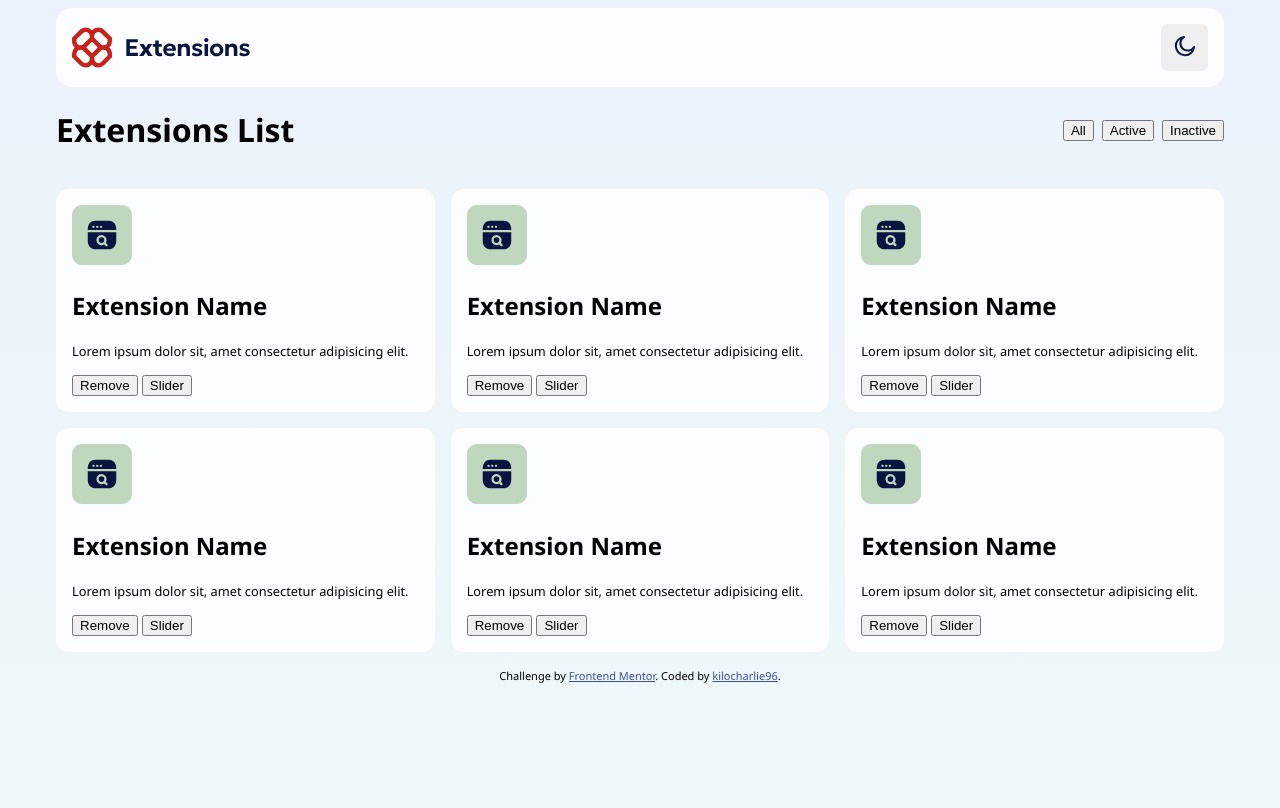
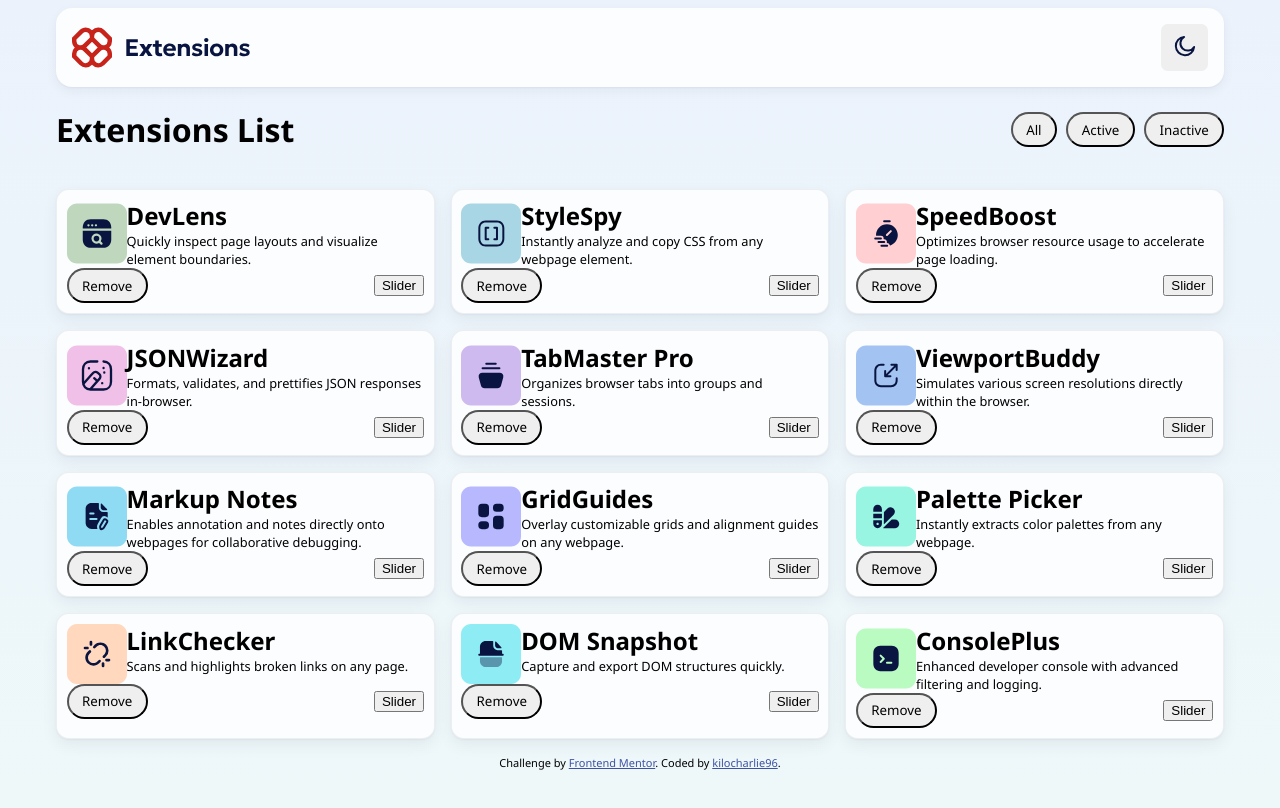
Before and after one commit to kilocharlie96/browser-extensions-manager-ui, a plain HTML site: page index.html in a window 1280 px wide. Drawn offline with Linux system fonts and the light colour scheme.

Commit message:
-Fetch data from json -Refactor CSS -Refactor HTML

```diff
--- a/index.html
+++ b/index.html
@@ -17,12 +17,14 @@
 
   <title>Frontend Mentor | Browser extensions manager UI</title>
 
+  <script src="js/fetchJson.js" defer></script>
+
 </head>
 
 <body>
 
   <div class="app">
-    <header>
+    <header class="flex-space-between">
       <img src="/assets/images/logo.svg" alt="logo">
       <button class="theme-toggle">
         <img src="/assets/images/icon-moon.svg" alt="icon-moon">
@@ -30,69 +32,16 @@
     </header>
 
     <main>
-      <div class="extensions-top-bar">
+      <div class="extensions-top-bar flex-space-between">
         <h1>Extensions List</h1>
         <ul class="extensions-filter-buttons">
-          <li><button>All</button></li>
-          <li><button>Active</button></li>
-          <li><button>Inactive</button></li>
+          <li><button class="basic-button">All</button></li>
+          <li><button class="basic-button">Active</button></li>
+          <li><button class="basic-button">Inactive</button></li>
         </ul>
       </div>
 
       <ul class="extensions-list">
-        <li class="extensions-list-item">
-          <img src="/assets/images/logo-devlens.svg" alt="devlens">
-          <h2>Extension Name</h2>
-          <p>Lorem ipsum dolor sit, amet consectetur adipisicing elit.</p>
-
-          <button>Remove</button>
-          <button>Slider</button>
-        </li>
-
-        <li class="extensions-list-item">
-          <img src="/assets/images/logo-devlens.svg" alt="devlens">
-          <h2>Extension Name</h2>
-          <p>Lorem ipsum dolor sit, amet consectetur adipisicing elit.</p>
-
-          <button>Remove</button>
-          <button>Slider</button>
-        </li>
-
-        <li class="extensions-list-item">
-          <img src="/assets/images/logo-devlens.svg" alt="devlens">
-          <h2>Extension Name</h2>
-          <p>Lorem ipsum dolor sit, amet consectetur adipisicing elit.</p>
-
-          <button>Remove</button>
-          <button>Slider</button>
-        </li>
-
-        <li class="extensions-list-item">
-          <img src="/assets/images/logo-devlens.svg" alt="devlens">
-          <h2>Extension Name</h2>
-          <p>Lorem ipsum dolor sit, amet consectetur adipisicing elit.</p>
-
-          <button>Remove</button>
-          <button>Slider</button>
-        </li>
-
-        <li class="extensions-list-item">
-          <img src="/assets/images/logo-devlens.svg" alt="devlens">
-          <h2>Extension Name</h2>
-          <p>Lorem ipsum dolor sit, amet consectetur adipisicing elit.</p>
-
-          <button>Remove</button>
-          <button>Slider</button>
-        </li>
-
-        <li class="extensions-list-item">
-          <img src="/assets/images/logo-devlens.svg" alt="devlens">
-          <h2>Extension Name</h2>
-          <p>Lorem ipsum dolor sit, amet consectetur adipisicing elit.</p>
-
-          <button>Remove</button>
-          <button>Slider</button>
-        </li>
       </ul>
 
     </main>
--- /dev/null
+++ b/js/fetchJson.js
@@ -0,0 +1,36 @@
+fetch("./data.json")
+  .then((response) => response.json())
+  .then((extensions) => {
+    const extensionsList = document.querySelector(".extensions-list");
+
+    for (const extension of extensions) {
+      const newExtensionCard = document.createElement("li"),
+        extensionLogo = extension.logo,
+        extensionName = extension.name,
+        extensionDesc = extension.description,
+        isActive = extension.isActive;
+
+      newExtensionCard.classList.add("extensions-list-item");
+
+      newExtensionCard.innerHTML = `
+      <section class="card-content">
+        <img src="${extensionLogo}" alt="logo">
+        <div class="extension-info">
+          <h2>${extensionName}</h2>
+          <p>${extensionDesc}</p>
+        </div>
+      </section>
+
+      <section class="flex-space-between">
+        <button class="basic-button">
+          Remove
+        </button>
+        <button>
+          Slider
+        </button>
+      </section>
+`;
+
+      extensionsList.appendChild(newExtensionCard);
+    }
+  });
--- a/style.css
+++ b/style.css
@@ -19,9 +19,26 @@ ol {
   padding: 0;
 }
 
+button,
+a {
+  cursor: pointer;
+}
+
+.flex-space-between {
+  display: flex;
+  justify-content: space-between;
+  align-items: center;
+}
+
 .app {
   max-width: 1168px;
   margin-inline: auto;
+}
+
+.basic-button {
+  font-family: "Noto Sans", sans-serif;
+  padding: 0.5em 1em;
+  border-radius: 2em;
 }
 
 /* HEADER */
@@ -34,6 +51,10 @@ header {
   align-items: center;
 
   padding: 16px;
+
+  box-shadow:
+    0 1px 2px rgba(10, 19, 55, 0.04),
+    0 4px 12px rgba(10, 19, 55, 0.05);
 }
 
 .theme-toggle {
@@ -45,16 +66,9 @@ header {
 }
 
 /* MAIN */
-/* extensions list top bar */
-.extensions-top-bar {
-  display: flex;
-  justify-content: space-between;
-  align-items: center;
-}
-
 .extensions-filter-buttons {
   display: flex;
-  gap: 0.5em;
+  gap: 0.6em;
 }
 
 ul.extensions-list {
@@ -63,15 +77,28 @@ ul.extensions-list {
   gap: 1em;
 }
 
-/* extensions list item */
+/* card */
 li.extensions-list-item {
   background-color: var(--color-neutral-0);
-  padding: 1em;
+  padding: 0.6em;
   border-radius: 0.8em;
+  border: 1px solid rgba(10, 19, 55, 0.06);
+  box-shadow:
+    0 1px 2px rgba(10, 19, 55, 0.04),
+    0 6px 16px rgba(10, 19, 55, 0.06);
 }
 
-.extensions-list-item p {
+.card-content {
+  display: flex;
+}
+
+.card-content h2 {
+  margin: 0;
+}
+
+.card-content p {
   font-size: 0.8em;
+  margin: 0;
 }
 
 /* FOOTER */
```
